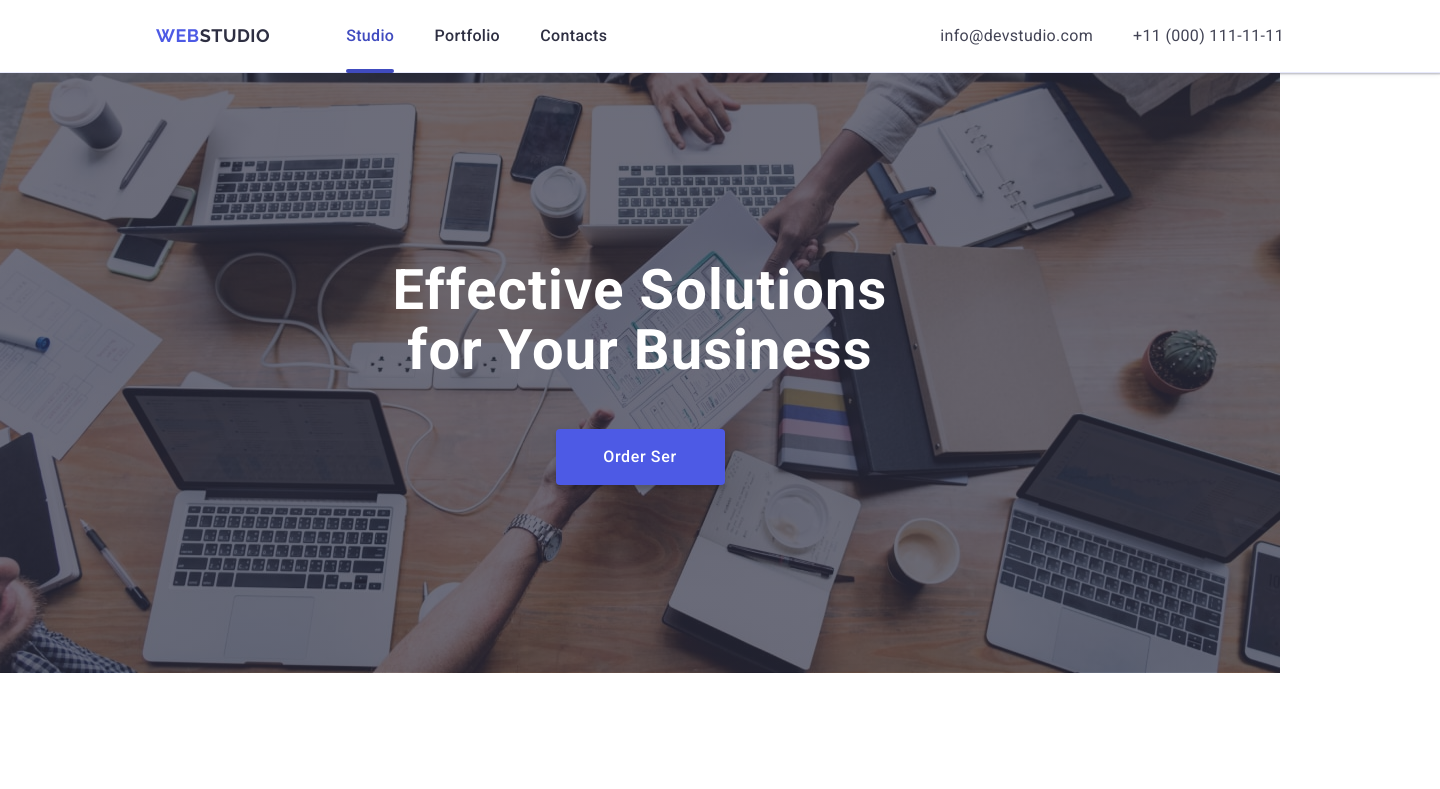
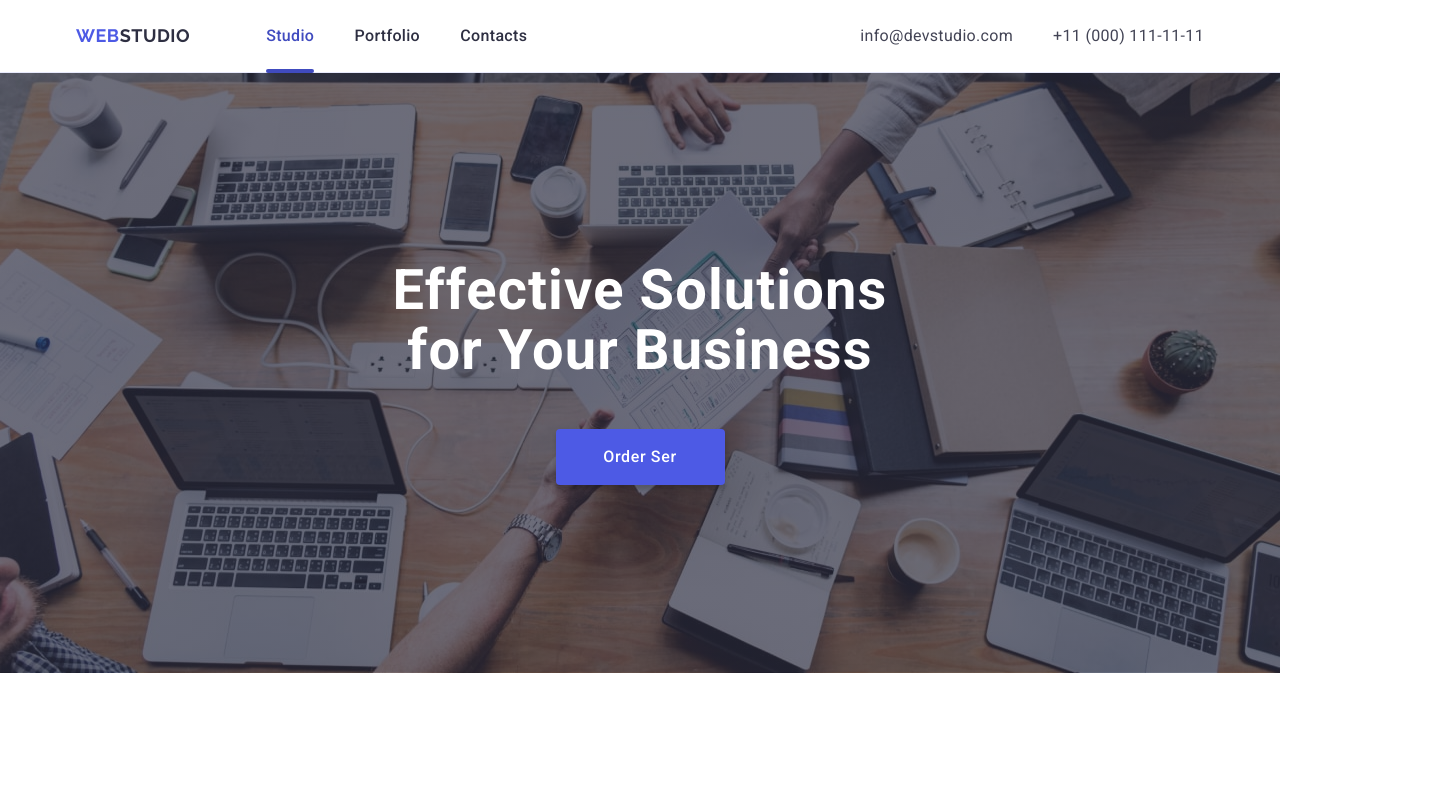
Before and after one commit to HK-b-code/goit-markup-hw-06, a plain HTML site: page index.html in a window 1280 px wide. Shown: the top 789 px of the page, 1440 px wide, since content can reach past the window. Drawn offline with nearby package versions, Linux system fonts and the light colour scheme.

Commit message:
Update styles.css

```diff
--- a/css/styles.css
+++ b/css/styles.css
@@ -75,7 +75,6 @@ button {
 
 .header {
     border-bottom: 1px solid #e7e9fc;
-    width: 320px;
     margin: 0 auto;
     box-shadow: 0 1px 6px 0 rgba(46, 47, 66, 0.08), 0 1px 1px 0 rgba(46, 47, 66, 0.16), 0 2px 1px 0 rgba(46, 47, 66, 0.08);
 }
@@ -131,10 +130,6 @@ nav ul a:visited {
 }
 
 @media screen and (min-width: 768px) {
-    .header {
-        width: 768px;
-    }
-
     .menu-mob {
         display: none;
     }
@@ -242,10 +237,6 @@ nav ul a:visited {
 
 
 @media screen and (min-width: 1158px) {
-    .header {
-        width: 1440px;
-    }
-
     .features {
         display: flex;
         gap: 40px;
```
